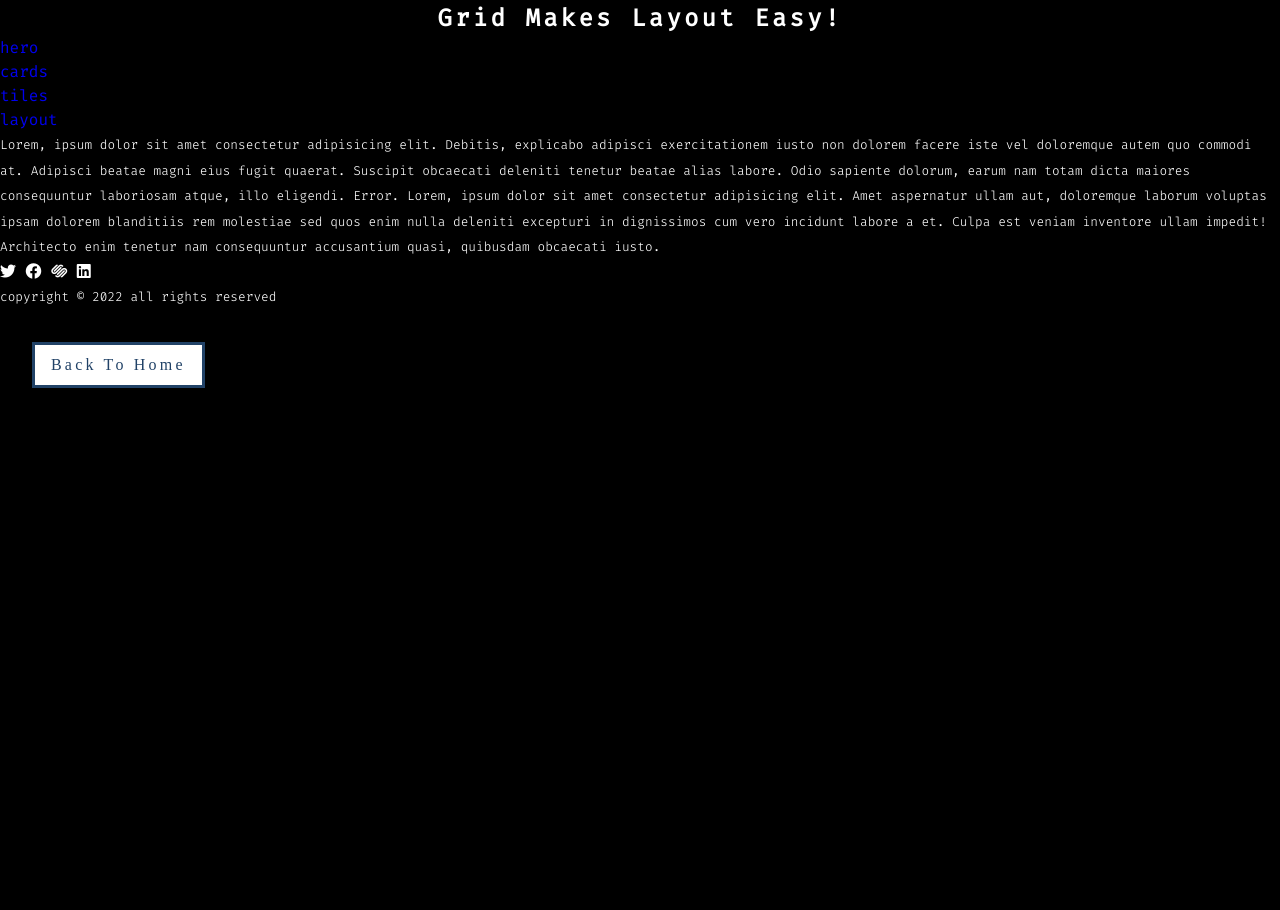
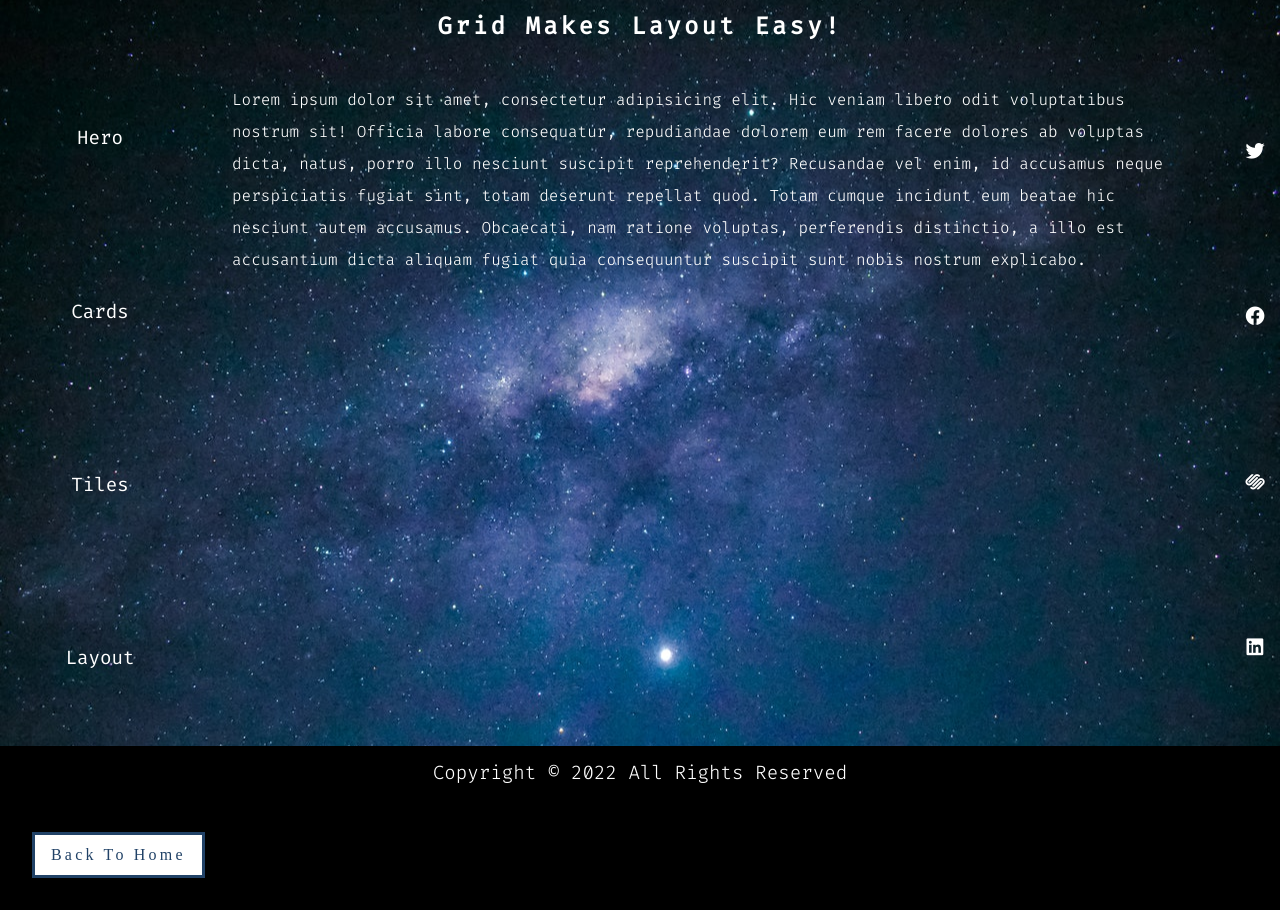
Before and after one commit to gfunk77/grid-universe, a plain HTML site: page layout.html in a window 1280 px wide. Before the commit the page ends 800 px from the top, so only its background shows below. Drawn offline with Linux system fonts and the light colour scheme.

Commit message:
layout css

```diff
--- a/layout.html
+++ b/layout.html
@@ -34,17 +34,15 @@
       <!-- content -->
       <section class="content">
         <p>
-          Lorem, ipsum dolor sit amet consectetur adipisicing elit. Debitis,
-          explicabo adipisci exercitationem iusto non dolorem facere iste vel
-          doloremque autem quo commodi at. Adipisci beatae magni eius fugit
-          quaerat. Suscipit obcaecati deleniti tenetur beatae alias labore. Odio
-          sapiente dolorum, earum nam totam dicta maiores consequuntur
-          laboriosam atque, illo eligendi. Error. Lorem, ipsum dolor sit amet
-          consectetur adipisicing elit. Amet aspernatur ullam aut, doloremque
-          laborum voluptas ipsam dolorem blanditiis rem molestiae sed quos enim
-          nulla deleniti excepturi in dignissimos cum vero incidunt labore a et.
-          Culpa est veniam inventore ullam impedit! Architecto enim tenetur nam
-          consequuntur accusantium quasi, quibusdam obcaecati iusto.
+          Lorem ipsum dolor sit amet, consectetur adipisicing elit. Hic veniam
+          libero odit voluptatibus nostrum sit! Officia labore consequatur,
+          repudiandae dolorem eum rem facere dolores ab voluptas dicta, natus,
+          porro illo nesciunt suscipit reprehenderit? Recusandae vel enim, id
+          accusamus neque perspiciatis fugiat sint, totam deserunt repellat
+          quod. Totam cumque incidunt eum beatae hic nesciunt autem accusamus.
+          Obcaecati, nam ratione voluptas, perferendis distinctio, a illo est
+          accusantium dicta aliquam fugiat quia consequuntur suscipit sunt nobis
+          nostrum explicabo.
         </p>
       </section>
       <!-- sidebar -->
--- a/main.css
+++ b/main.css
@@ -295,3 +295,94 @@ Tiles
 Layout
 ==========
 */
+.main {
+  background: url(./images/nebula.jpg) center/cover no-repeat;
+  min-height: 100vh;
+  display: grid;
+  grid-template-columns: 1fr;
+  grid-template-rows: auto auto 1fr auto auto;
+}
+.header {
+  padding: 0.5rem 0rem;
+}
+
+.navbar li {
+  list-style: none;
+}
+.navbar a {
+  padding: 1rem;
+  display: inline-block;
+  color: var(--mainWhite);
+  text-transform: capitalize;
+  font-size: 1.2rem;
+  transition: var(--transition);
+}
+.navbar a:hover {
+  color: var(--primaryColor);
+}
+.content {
+  padding: 2rem;
+}
+.content p {
+  font-size: 1rem;
+}
+.sidebar {
+  background: transparent;
+  padding: 1rem 0;
+  display: grid;
+  grid-template-columns: repeat(4, 1fr);
+  justify-items: center;
+  font-size: 1.2rem;
+}
+
+.footer {
+  text-align: center;
+  background: var(--mainBlack);
+  padding: 0.5rem 0;
+}
+.footer p {
+  font-size: 1.2rem;
+  text-transform: capitalize;
+}
+@media screen and (min-width: 768px) {
+  .navbar ul {
+    display: grid;
+    grid-template-columns: repeat(4, 1fr);
+    justify-items: center;
+  }
+}
+@media screen and (min-width: 992px) {
+  .main {
+    display: grid;
+    grid-template-columns: [start] 200px [col-1-end] 1fr [col-2-end] 50px [end];
+    grid-template-rows: [start] auto [row-1-end] 1fr [row-2-end] auto [end];
+  }
+  .header {
+    grid-column: start/end;
+    grid-row: start/row-1-end;
+  }
+  .navbar {
+    grid-column: start/col-1-end;
+    grid-row: row-1-end/row-2-end;
+  }
+  .content {
+    grid-column: col-1-end/col-2-end;
+    grid-row: row-1-end/row-2-end;
+  }
+  .sidebar {
+    grid-column: col-2-end/end;
+    grid-row: row-1-end/row-2-end;
+    grid-template-columns: 1fr;
+    min-height: 100%;
+    align-items: center;
+  }
+  .footer {
+    grid-column: start/end;
+    grid-row: row-2-end/end;
+  }
+  .navbar ul {
+    grid-template-columns: 1fr;
+    min-height: 100%;
+    align-items: center;
+  }
+}
```
